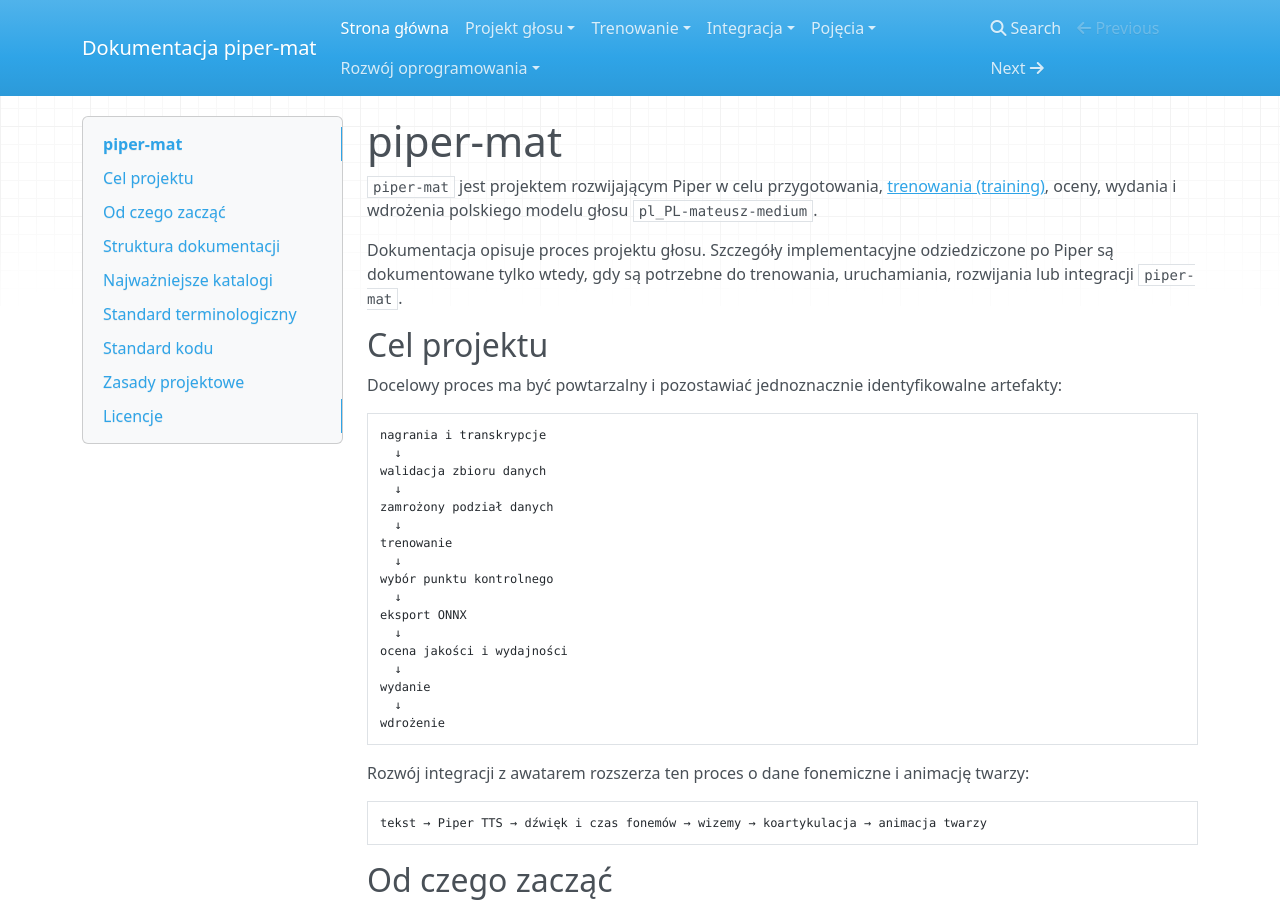
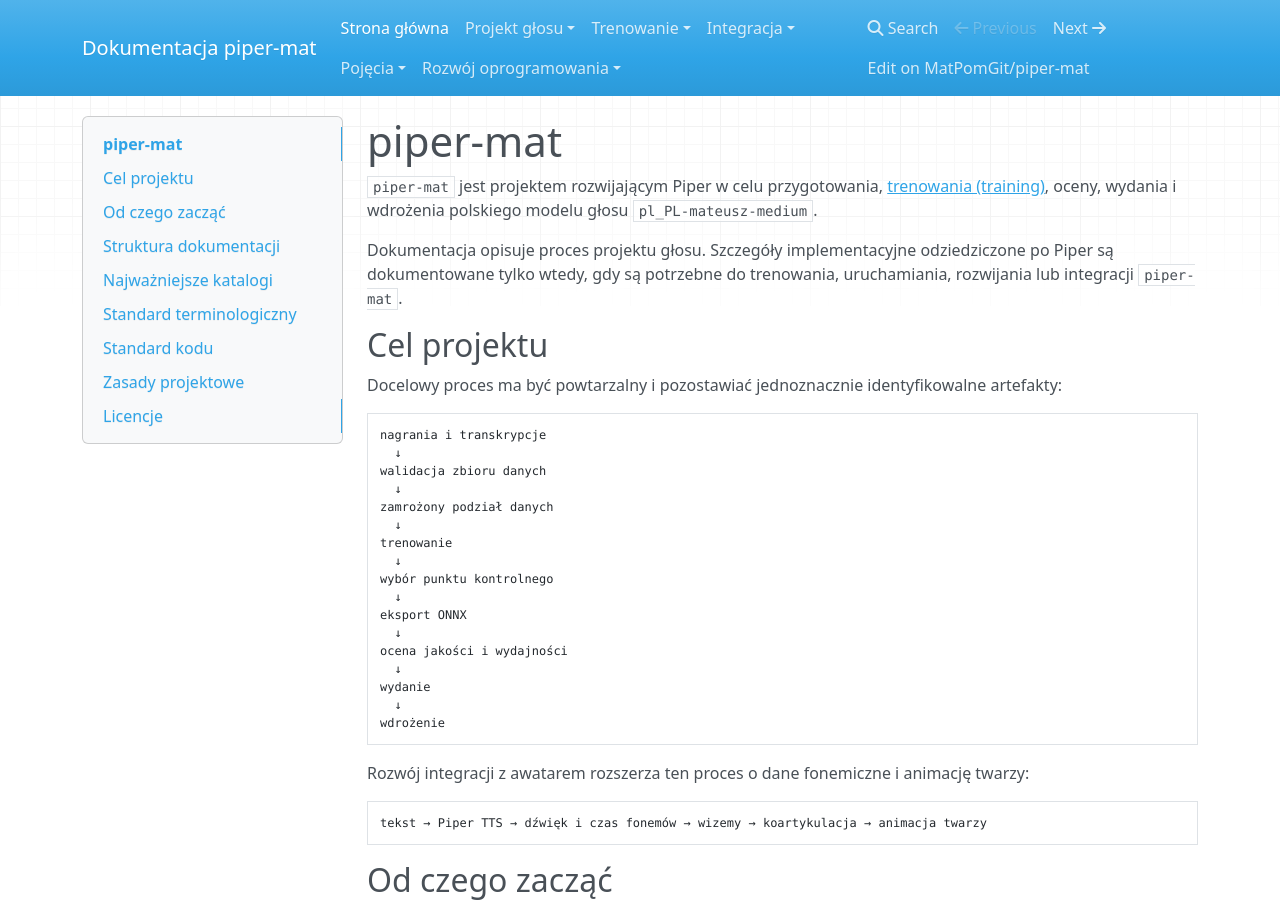
Before and after one commit to MatPomGit/piper-mat, an MkDocs documentation site: the page built from docs/index.md, in a window 1280 px wide and 900 px high. Built offline with MkDocs 1.6.1, drawn with Linux system fonts in a browser that asks for light colours; nearby versions of some CDN libraries.

Commit message:
Fix GitHub Pages deployment
* Add GitHub Pages deployment workflow

* Configure MkDocs for GitHub Pages URL

```diff
--- a/mkdocs.yml
+++ b/mkdocs.yml
@@ -1,4 +1,7 @@
 site_name: Dokumentacja piper-mat
+site_url: https://matpomgit.github.io/piper-mat/
+repo_url: https://github.com/MatPomGit/piper-mat
+repo_name: MatPomGit/piper-mat
 docs_dir: docs
 site_dir: site
 nav:
```
Also changed, not shown: 1 other file.
